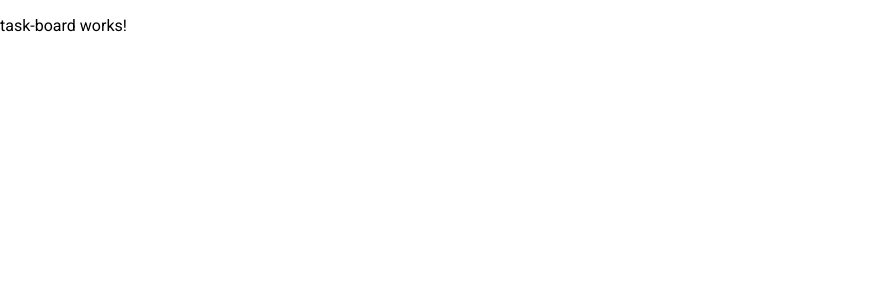
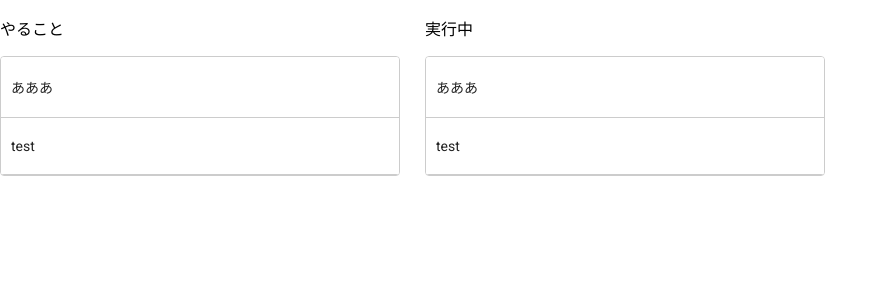
Before and after one commit to kanazawanao/drag-and-drop-sample, an Angular app: page / in a window 1280 px wide. Shown: the top 300 px of the page, without its empty margins (0-888 px from the left). Built offline with nearby package versions, Linux system fonts and the light colour scheme.

Commit message:
drag and drop impl

```diff
--- a/src/app/app.module.ts
+++ b/src/app/app.module.ts
@@ -6,7 +6,6 @@ import { DragDropModule } from '@angular/cdk/drag-drop';
 import { AppRoutingModule } from './app-routing.module';
 import { AppComponent } from './app.component';
 import { TaskBoardComponent } from './task-board/task-board.component';
-import { TaskColumnComponent } from './task-column/task-column.component';
 import { TaskItemComponent } from './task-item/task-item.component';
 import { TaskItemEditDialogComponent } from './task-item-edit-dialog/task-item-edit-dialog.component';
 
@@ -14,7 +13,6 @@ import { TaskItemEditDialogComponent } from './task-item-edit-dialog/task-item-e
   declarations: [
     AppComponent,
     TaskBoardComponent,
-    TaskColumnComponent,
     TaskItemComponent,
     TaskItemEditDialogComponent
   ],
--- a/src/app/task-board/task-board.component.html
+++ b/src/app/task-board/task-board.component.html
@@ -1 +1,14 @@
-<p>task-board works!</p>
+<div class="container" *ngFor="let column of board.columnList">
+  <p>{{ column.state }}</p>
+  <div
+    cdkDropList
+    id="{{column.id}}"
+    class="list"
+    [cdkDropListData]="column.taskList"
+    [cdkDropListConnectedTo]="connectedTo"
+    (cdkDropListDropped)="drop($event)">
+    <div class="box" *ngFor="let task of column.taskList" cdkDrag>
+      <app-task-item [item]="task"></app-task-item>
+    </div>
+  </div>
+</div>
--- a/src/app/task-board/task-board.component.scss
+++ b/src/app/task-board/task-board.component.scss
@@ -0,0 +1,30 @@
+.container {
+  width: 400px;
+  max-width: 100%;
+  margin: 0 25px 25px 0;
+  display: inline-block;
+  vertical-align: top;
+}
+
+.list {
+  border: solid 1px #ccc;
+  min-height: 60px;
+  background: white;
+  border-radius: 4px;
+  overflow: hidden;
+  display: block;
+}
+
+.box {
+  padding: 20px 10px;
+  border-bottom: solid 1px #ccc;
+  color: rgba(0, 0, 0, 0.87);
+  display: flex;
+  flex-direction: row;
+  align-items: center;
+  justify-content: space-between;
+  box-sizing: border-box;
+  cursor: move;
+  background: white;
+  font-size: 14px;
+}
--- a/src/app/task-board/task-board.component.ts
+++ b/src/app/task-board/task-board.component.ts
@@ -1,4 +1,6 @@
 import { Component, OnInit } from '@angular/core';
+import { TaskBoard } from '../models/task';
+import { moveItemInArray, CdkDragDrop, transferArrayItem } from '@angular/cdk/drag-drop';
 
 @Component({
   selector: 'app-task-board',
@@ -6,10 +8,74 @@ import { Component, OnInit } from '@angular/core';
   styleUrls: ['./task-board.component.scss']
 })
 export class TaskBoardComponent implements OnInit {
-
+  connectedTo: string[] = [];
+  board: TaskBoard = {
+    columnList: [
+      {
+        state: 'やること',
+        id: '1',
+        taskList: [
+          {
+            id: 1,
+            title: 'あああ',
+            description: '',
+          },
+          {
+            id: 2,
+            title: 'test',
+            description: '',
+          },
+        ],
+      },
+      {
+        state: '実行中',
+        id: '2',
+        taskList: [
+          {
+            id: 1,
+            title: 'あああ',
+            description: '',
+          },
+          {
+            id: 2,
+            title: 'test',
+            description: '',
+          },
+        ],
+      }
+    ]
+  };
   constructor() { }
 
   ngOnInit() {
+    for (const column of this.board.columnList) {
+      this.connectedTo.push(column.id);
+    }
   }
 
+  drop(event: CdkDragDrop<string[]>) {
+    if (event.previousContainer === event.container) {
+      moveItemInArray(event.container.data, event.previousIndex, event.currentIndex);
+    } else {
+      transferArrayItem(event.previousContainer.data,
+        event.container.data,
+        event.previousIndex,
+        event.currentIndex);
+      // this.exchangeArrayItem(
+      //   event.previousContainer.data,
+      //   event.container.data,
+      //   event.previousIndex,
+      //   event.currentIndex
+      // );
+    }
+  }
+
+  private exchangeArrayItem(currentArray: string[], targetArray: string[], currentIndex: number, targetIndex: number) {
+    const tempItem = currentArray[currentIndex];
+    if (currentArray.length <= targetIndex) {
+      targetIndex--;
+    }
+    currentArray[currentIndex] = targetArray[targetIndex];
+    targetArray[targetIndex] = tempItem;
+  }
 }
--- a/src/app/task-column/task-column.component.html
+++ /dev/null
@@ -1 +0,0 @@
-<p>task-column works!</p>
--- a/src/app/task-column/task-column.component.ts
+++ /dev/null
@@ -1,15 +0,0 @@
-import { Component, OnInit } from '@angular/core';
-
-@Component({
-  selector: 'app-task-column',
-  templateUrl: './task-column.component.html',
-  styleUrls: ['./task-column.component.scss']
-})
-export class TaskColumnComponent implements OnInit {
-
-  constructor() { }
-
-  ngOnInit() {
-  }
-
-}
--- a/src/app/task-item/task-item.component.html
+++ b/src/app/task-item/task-item.component.html
@@ -1 +1 @@
-<p>task-item works!</p>
+<div class="title">{{item.title}}</div>
--- a/src/app/task-item/task-item.component.ts
+++ b/src/app/task-item/task-item.component.ts
@@ -7,7 +7,7 @@ import { Task } from '../models/task';
   styleUrls: ['./task-item.component.scss']
 })
 export class TaskItemComponent implements OnInit {
-
+  @Input() item: Task = new Task();
   constructor() { }
 
   ngOnInit() {
```
Also changed, not shown: src/app/models/task.ts (+10 -0 lines), src/app/task-column/task-column.component.scss (deleted), 1 other file (tests, documents, lock files or other folders).
